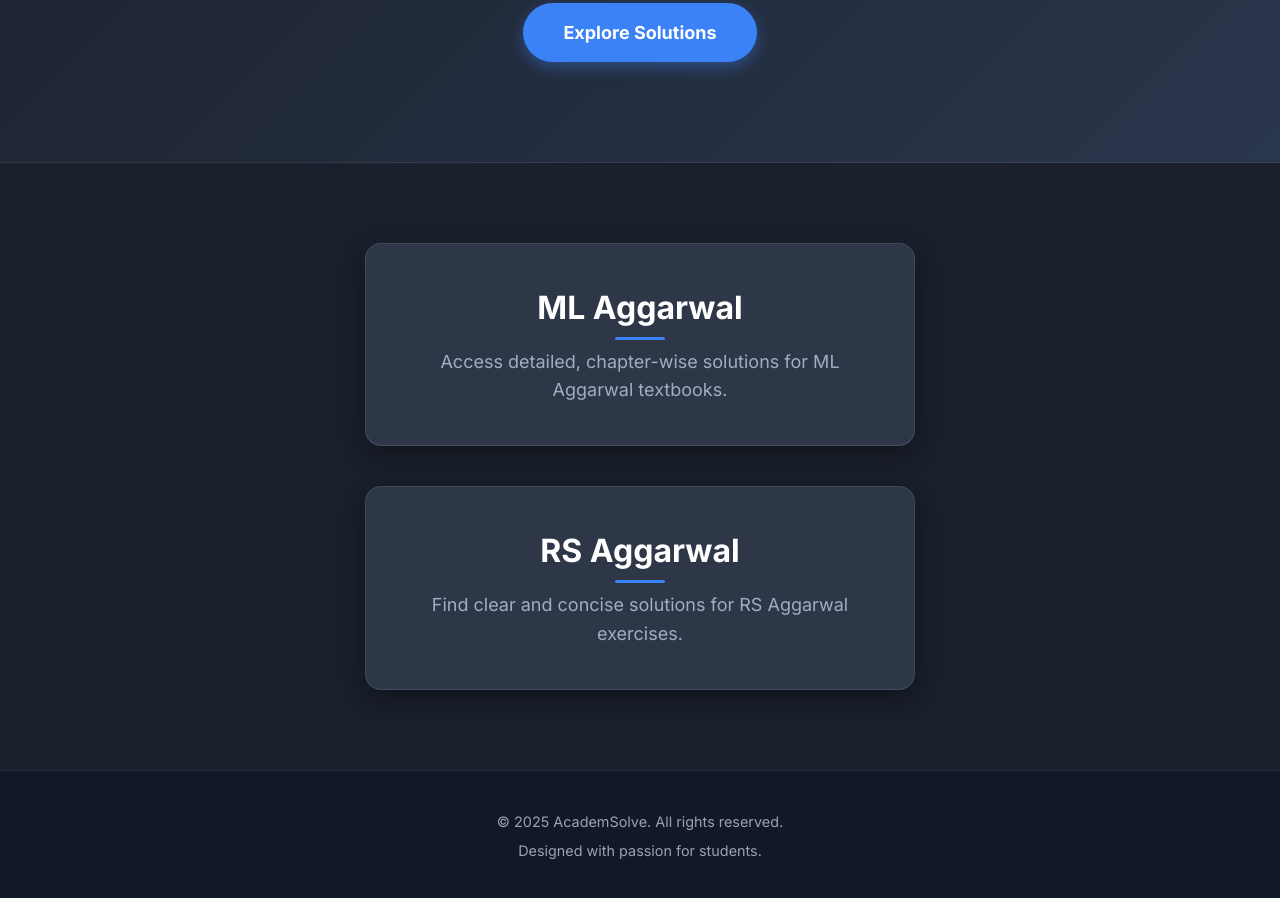
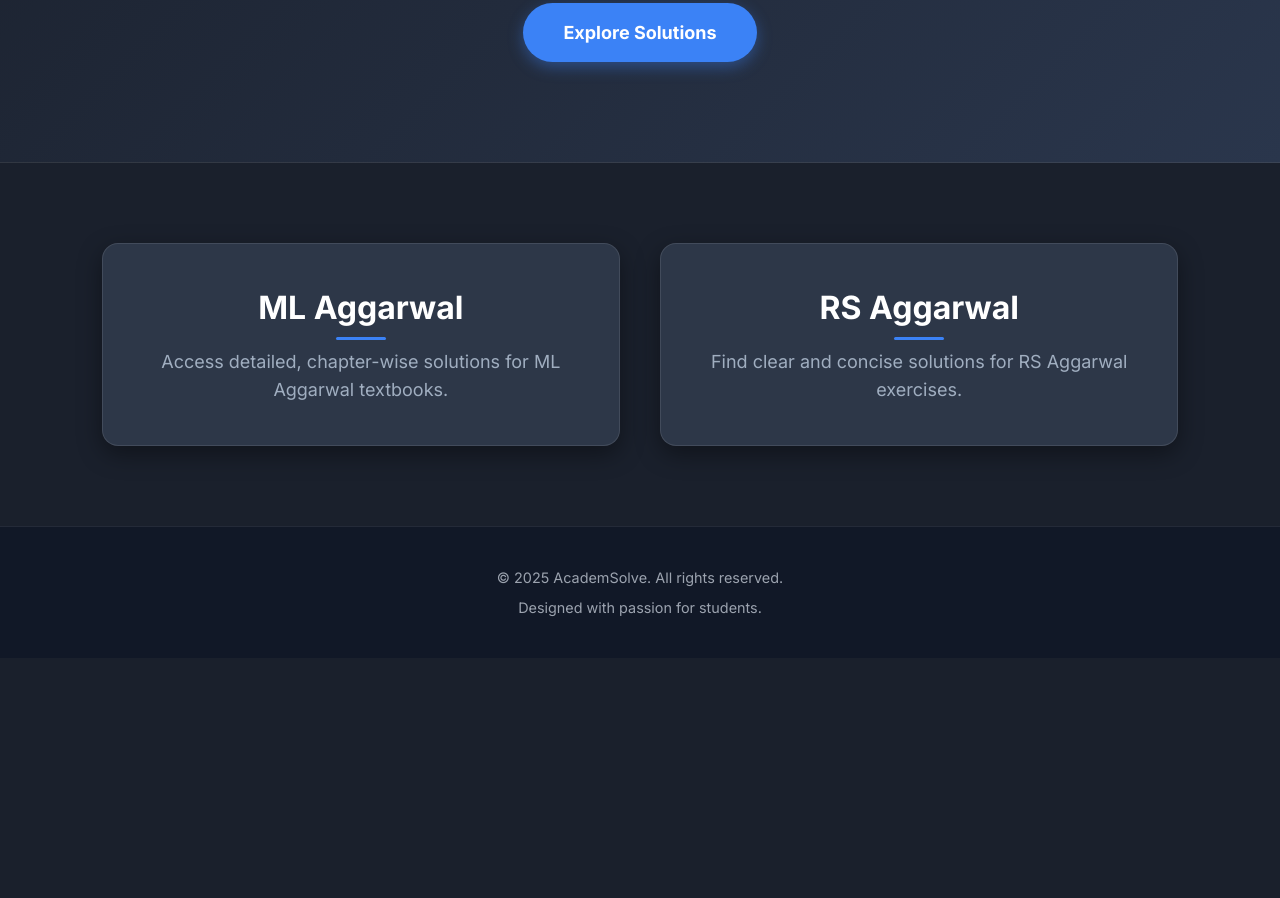
Before and after one commit to dudoas/AcademSolve-test1, a plain HTML site: page index.html in a window 1280 px wide. Shown: the part 514-1412 px from the top of the page. After the commit the page ends 1172 px from the top, so only its background shows below. Drawn offline with nearby package versions, Linux system fonts and the light colour scheme.

Commit message:
index.html

```diff
--- a/index.html
+++ b/index.html
@@ -160,9 +160,9 @@
             background-color: var(--primary-bg); /* Main background */
             padding: 80px 5%;
             display: flex;
-            flex-direction: column; /* Force cards to stack vertically */
-            align-items: center; /* Center cards horizontally */
-            gap: 2.5rem; /* Space between cards when stacked */
+            flex-wrap: wrap; /* Allow cards to wrap to next line */
+            justify-content: center; /* Center cards horizontally */
+            gap: 2.5rem; /* Space between cards */
         }
 
         .solution-card {
@@ -171,7 +171,7 @@
             border-radius: 1rem; /* rounded-xl */
             box-shadow: 0 8px 25px rgba(0, 0, 0, 0.4); /* Deeper shadow */
             text-align: center;
-            width: 90%; /* Make card take almost full width to stack */
+            width: 45%; /* Make card take almost full width to allow side-by-side */
             max-width: 550px; /* Limit max width for readability */
             border: 1px solid rgba(255, 255, 255, 0.1); /* Subtle border */
             transition: transform 0.3s ease, box-shadow 0.3s ease, border-color 0.3s ease;
@@ -260,7 +260,7 @@
             }
             .solution-card {
                 padding: 30px;
-                width: 100%; /* Full width on smaller screens */
+                width: 100%; /* Full width on smaller screens, forcing stack */
             }
             .solution-card h3 {
                 font-size: 1.75rem; /* text-2xl */
```
